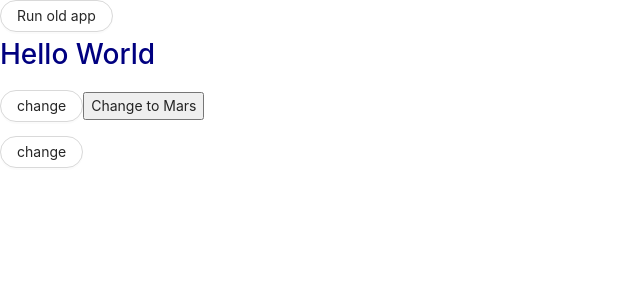
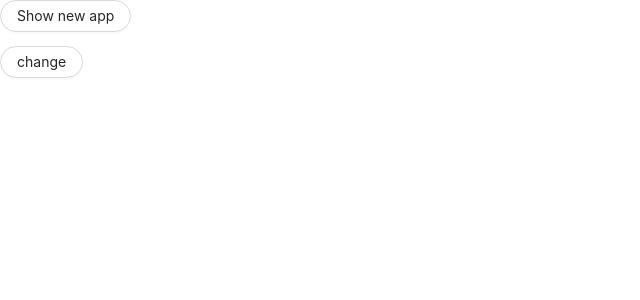
Before and after one commit to The-Spaghetti-Is-Ready/JS-Hello-World-Practice-Web-App, a React app: page / in a window 1280 px wide. Shown: the top 300 px of the page, without its empty margins (0-640 px from the left). Built offline with nearby package versions, Linux system fonts and the light colour scheme.

Commit message:
Created NewApp state which shows new app.

```diff
--- a/src/App.js
+++ b/src/App.js
@@ -1,12 +1,14 @@
 import {TestDiv} from './react app/TestDiv'
 import {SwitchButton} from './SwitchButton'
 import {Legacy} from './legacy/index'
-import {createElement as h} from 'react'
+import {createElement as h, useState} from 'react'
 
 export function App(){
+  const [state, setState] = useState({subApp: 'LegApp'})
+
   return h('div', {},
-    h(SwitchButton),
-    h(TestDiv),
-    h(Legacy)
+    h(SwitchButton, {setState}),
+    state.subApp == 'NewApp' && h(TestDiv),
+    state.subApp == 'LegApp' && h(Legacy)
   )
 }
--- a/src/SwitchButton.js
+++ b/src/SwitchButton.js
@@ -2,8 +2,9 @@ import {main} from './legacy/helloworld'
 import {Button} from 'antd'
 import{createElement as h} from 'react'
 
-export function SwitchButton(){
+export function SwitchButton({setState}){
     return h(Button, {shape: 'round', onClick(){
-        main()
-    }}, 'Run old app')
+        // main()
+        setState({subApp: 'NewApp'})
+    }}, 'Show new app')
 }
```
Also changed, not shown: 1 other file (tests, documents, lock files or other folders).
